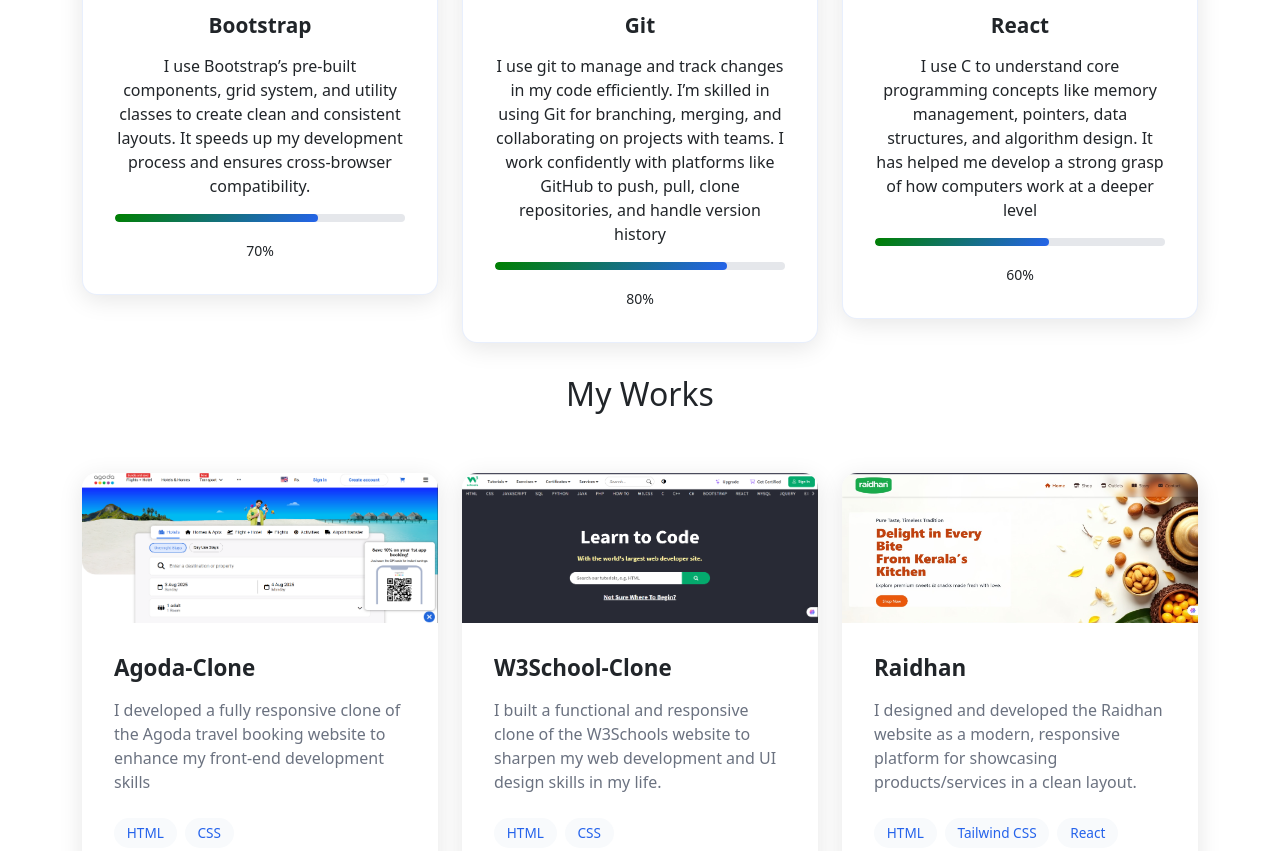
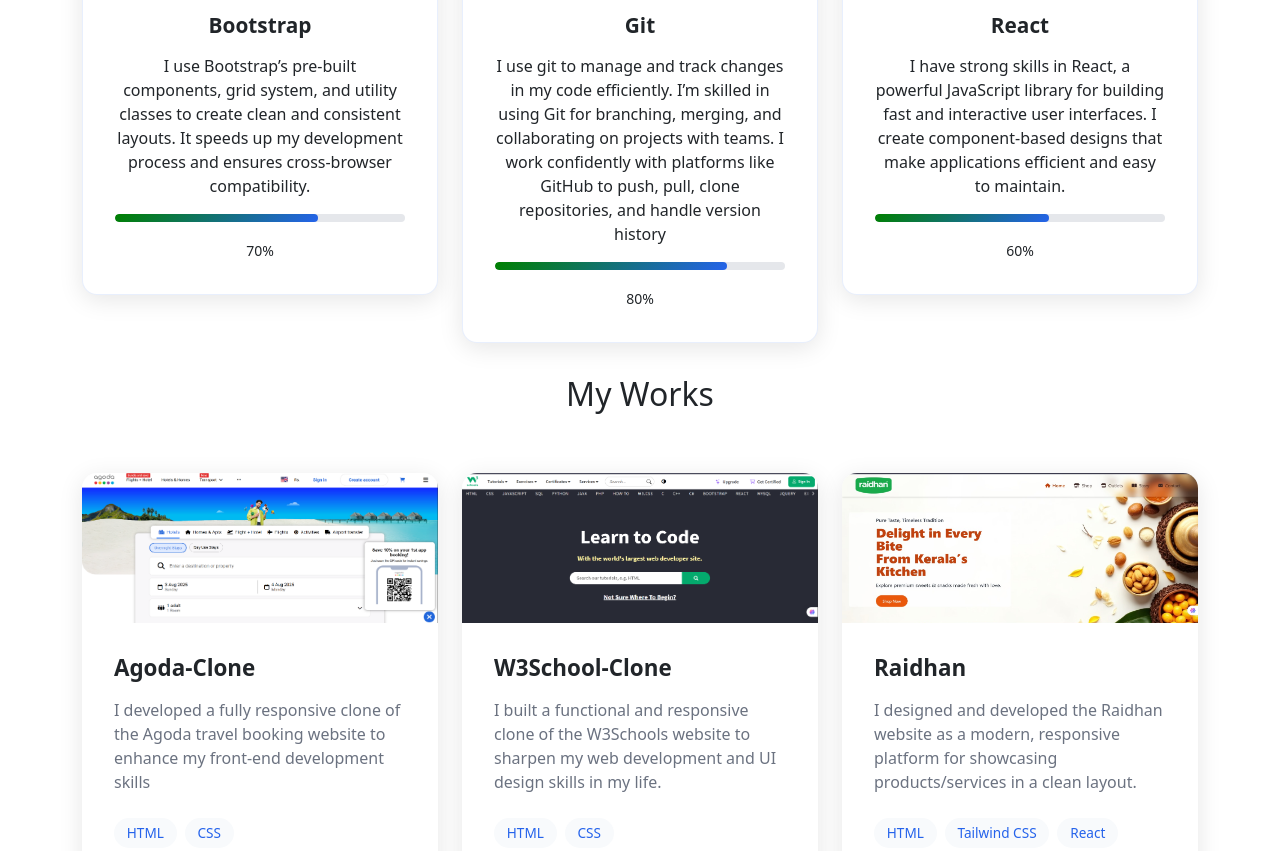
Before and after one commit to nisark786/portfolio, a plain HTML site: page index.html in a window 1280 px wide. Shown: the part 2140-2991 px from the top of the page. Drawn offline with nearby package versions, Linux system fonts and the light colour scheme.

Commit message:
some codes changed

```diff
--- a/index.html
+++ b/index.html
@@ -211,10 +211,10 @@
               <i class="fab fa-react skill-icon"></i>
               <h4 class="skill-title">React</h4>
               <p>
-                I use C to understand core programming concepts like memory
-                management, pointers, data structures, and algorithm design. It
-                has helped me develop a strong grasp of how computers work at a
-                deeper level
+                I have strong skills in React, a powerful JavaScript library for
+                building fast and interactive user interfaces. I create
+               component-based designs that make applications
+                efficient and easy to maintain.
               </p>
               <div class="progress-bar-custom">
                 <div class="progress-fill" style="width: 60%"></div>
```
